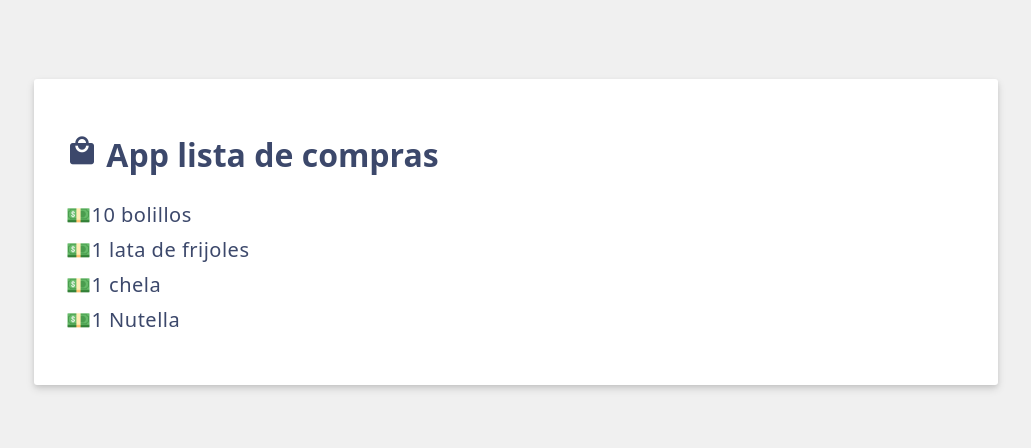
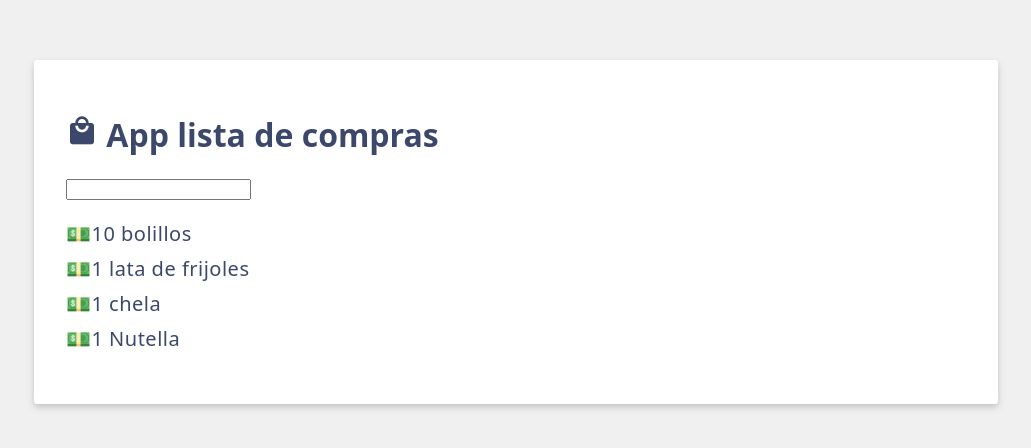
Before and after one commit to MiltonAaron2003/Repositorio-de-la-materia-DADM-2024B, a Vue app: page / in a window 1280 px wide. Shown: the part 168-616 px from the top of the page, without its empty margins (124-1155 px from the left). Built offline with nearby package versions, Linux system fonts and the light colour scheme.

Commit message:
⭐FEAT: App.vue  Add an input text

```diff
--- a/src/App.vue
+++ b/src/App.vue
@@ -8,6 +8,7 @@ const items = ref([
   {id:"2", label:'1 chela'},
   {id:"3", label:'1 Nutella'},
 ]);
+const newItem=ref("");
 </script>
 
 <template>
@@ -15,7 +16,7 @@ const items = ref([
     <i class="material-icons shopping-cart-icon">local_mall</i>
     {{ header }}
 </h1>
-
+<input v-model="newItem" type="text" place holder="agregar articulo">{{ newItem }}
 <ul>
     <li v-for="item in items" :key="item.id">💵{{ item.label }}</li>
 </ul>
```
